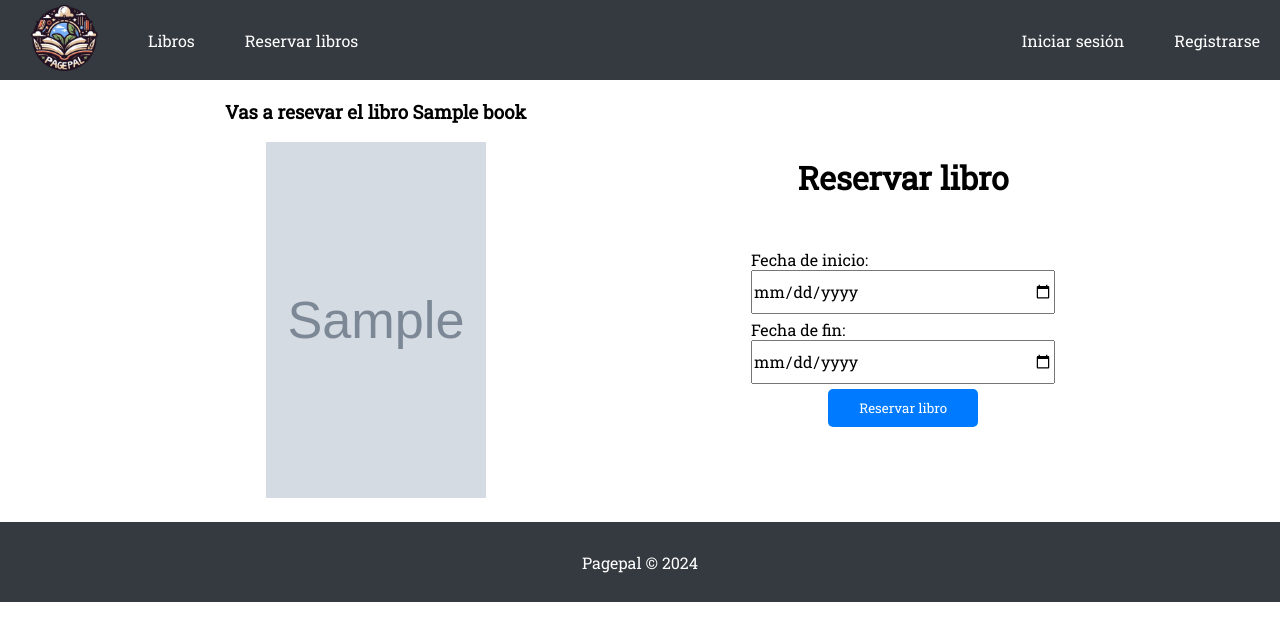
After one commit to jucamgar2/CBD-DJANGO-MONGO, a Django app: template reservations/templates/reservate.html in a window 1280 px wide. The commit adds this page. Shown: the top 641 px of the page. Run offline with Django 4.2, Linux system fonts and the light colour scheme; tables that the repository leaves empty hold one stand-in row (values such as "Sample post"); the template is opened without the code that fills it: values that come from a table or form of the project are taken from there, most other values are stand-ins (such as "Sample title", 1, 10 or a date in 2020); grey boxes marked "Sample" are stand-in pictures.

Commit message:
Reservar un libro

```diff
--- a/CBD/urls.py
+++ b/CBD/urls.py
@@ -23,4 +23,5 @@ urlpatterns = [
     path('', include('users.urls')),
     path('books/', include('books.urls')),
     path('', include('menu.urls')),
+    path('reservations/', include('reservations.urls')),
 ]
--- /dev/null
+++ b/reservations/forms.py
@@ -0,0 +1,39 @@
+from django import forms
+from .models import Reservation
+import datetime
+from datetime import timedelta
+
+class ReservationForm(forms.Form):
+    start_date = forms.DateField(required=True,label='Fecha de inicio',widget=forms.DateInput(attrs={'type': 'date', 'class': 'datepicker'}))
+    end_date = forms.DateField(required=True,label='Fecha de fin',widget=forms.DateInput(attrs={'type': 'date', 'class': 'datepicker'}))
+
+    def __init__(self, *args, **kwargs):
+        self.book = kwargs.pop('book', None)
+        super(ReservationForm, self).__init__(*args, **kwargs)
+
+    def clean_start_date(self):
+        start_date = self.cleaned_data['start_date']
+        if start_date < datetime.date.today():
+            raise forms.ValidationError("La fecha de inicio no puede ser en el pasado.")
+        return start_date
+
+    def clean_end_date(self):
+        end_date = self.cleaned_data['end_date']
+        if end_date < datetime.date.today():
+            raise forms.ValidationError("La fecha de fin no puede ser en el pasado.")
+        if 'start_date' in self.cleaned_data:
+            start_date = self.cleaned_data['start_date']
+            if end_date < start_date:
+                raise forms.ValidationError("La fecha de fin no puede ser antes de la fecha de inicio.")
+            if end_date == start_date:
+                raise forms.ValidationError("La fecha de fin no puede ser igual a la fecha de inicio.")
+            if end_date > start_date:
+                difference = end_date - start_date
+                if difference <= timedelta(days=6):
+                    raise forms.ValidationError("La diferencia entre la fecha de inicio y la fecha de fin debe ser de más de 6 días.")
+                elif difference >= timedelta(days=30):
+                    raise forms.ValidationError("La diferencia entre la fecha de inicio y la fecha de fin debe ser de menos de un mes.")
+        existing_reservations = Reservation.objects.filter(book=self.book, end_date__gte=start_date, start_date__lte=end_date)
+        if len(existing_reservations) > 0:
+            raise forms.ValidationError("El libro no está disponible en las fechas seleccionadas.")
+        return end_date
--- /dev/null
+++ b/reservations/static/css/reservate.css
@@ -0,0 +1,134 @@
+.container{
+    display: flex;
+    flex-direction: row;
+    justify-content: space-evenly;
+    align-items: center;
+    width: 100%;
+    margin-bottom: 20px;
+}
+
+.book-image-container{
+    display: flex;
+    justify-content: center;
+    align-items: center;
+}
+
+.book-image-container img {
+    width: 220px;
+    height: 356px;
+}
+
+.form-container{
+    display: flex;
+    flex-direction: column;
+    justify-content: center;
+    align-items: center;
+}
+
+form {
+    display: flex;
+    flex-direction: column;
+    align-items: center;
+    margin-top: 50px;
+    gap: 5px;
+}
+
+.form-group {
+    display: flex;
+    flex-direction: row;
+    justify-content: center;
+    align-items: center;
+    gap: 20px;
+    margin-bottom: 20px;
+    padding-right: 213px;
+}
+
+form h1 {
+    margin-bottom: 50px;
+}
+
+input[type="text"], input[type="number"], select {
+    width: 300px;
+    padding: 10px;
+    margin-bottom: 20px;
+    border: 1px solid #ccc;
+    border-radius: 5px;
+}
+
+#id_year, #id_pages {
+    width: 300px;
+}
+
+#id_genre {
+    width: 321px;
+}
+
+.form-container a {
+    margin-bottom: 20px;
+    color: #007bff;
+    text-decoration: none;
+}
+
+.form-container a:hover {
+    text-decoration: underline;
+}
+
+input[type="submit"] {
+    width: 150px;
+    padding: 10px;
+    background-color: #007bff;
+    color: #fff;
+    border: none;
+    border-radius: 5px;
+    cursor: pointer;
+}
+
+.error-message {
+    color: red;
+    font-size: 14px;
+}
+
+.error-message-container {
+    margin-top: 5px;
+}
+
+input[type="submit"]:hover {
+    background-color: #0056b3;
+}
+
+.datepicker {
+    width: 300px;
+    height: 40px;
+    font-size: 16px;
+}
+
+@media screen and (max-width: 850px){
+    .container {
+        flex-direction: column;
+    }
+    .book-image-container img {
+        width: 165px;
+        height: 267px;
+    }
+}
+
+@media screen and (max-width: 490px){
+    input[type="text"], input[type="number"], select, #id_year, #id_pages {
+        width: 100px;
+    }
+    #id_genre {
+        width: 121px;
+    }
+
+    input[type="submit"] {
+        width: 100px;
+    }
+
+    .form-group {
+        padding-right: 12px;
+    }
+
+    .image-group {
+        padding-left: 16px;
+    }
+}
--- /dev/null
+++ b/reservations/templates/reservate.html
@@ -0,0 +1,49 @@
+{% extends 'base.html' %}
+
+{% block extrahead %}
+{% load static %}
+    <link rel="stylesheet" href="/static/css/reservate.css">
+{% endblock %}
+
+
+{% block extrabody %}
+    <div class="container">
+        <div>
+            <h3>Vas a resevar el libro {{book.title}}</h3>
+            <div class="book-image-container">
+                <div>
+                    <img src="{{book.image_link}}" alt="book image">
+                </div>
+            </div>
+        </div>
+        <div class="form-container">
+            <h1>Reservar libro</h1>
+            <form action="/reservations/reservate/{{book.isbn}}" method="post">
+                {% csrf_token %}
+                <div>
+                    <div>
+                    {{ form.start_date.label_tag }}
+                    </div>
+                    {{ form.start_date }}
+                </div>
+                {% for error in form.start_date.errors %}
+                    <p style="color:red; text-align: center;">{{ error }}</p>
+                {% endfor %}
+                <div>
+                    <div>
+                    {{ form.end_date.label_tag }}
+                    </div>
+                    {{ form.end_date }}
+
+                </div>
+                {% for error in form.end_date.errors %}
+                    <p style="color:red; text-align: center;">{{ error }}</p>
+                {% endfor %}
+                {% if error %}
+                    <p>{{ error }}</p>
+                {% endif %}
+                <input type="submit" value="Reservar libro">
+            </form>
+        </div>
+    </div>
+{% endblock %}
--- /dev/null
+++ b/reservations/urls.py
@@ -0,0 +1,6 @@
+from django.urls import path
+from . import views
+
+urlpatterns = [
+    path('reservate/<str:id>', views.reservate, name='reservate'),
+]
```
Also changed, not shown: menu/static/css/welcome.css (+13 -0 lines), menu/templates/welcome.html (+10 -3 lines), reservations/views.py (+25 -0 lines), reservations/static/images/Logo.png (added).
